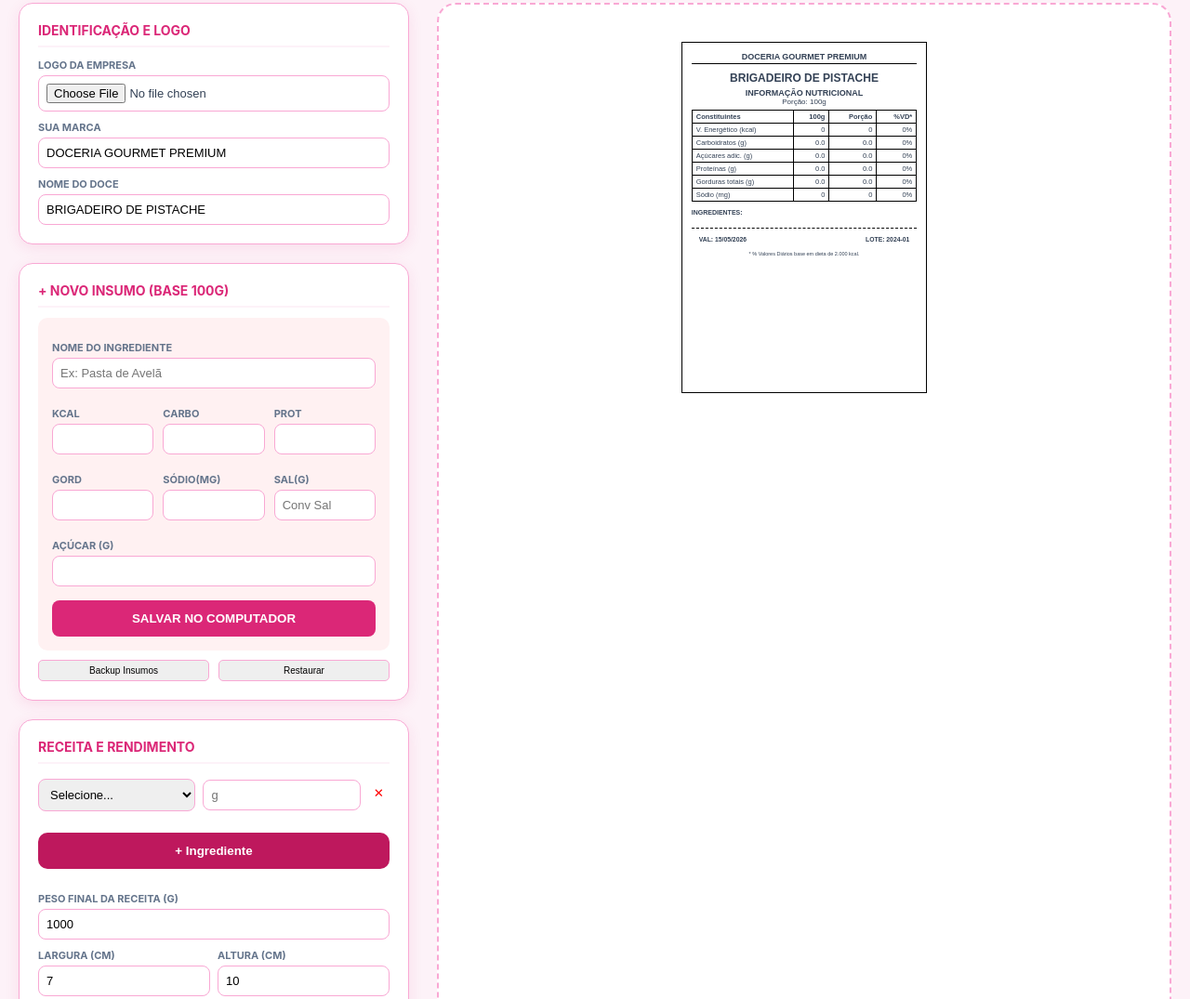
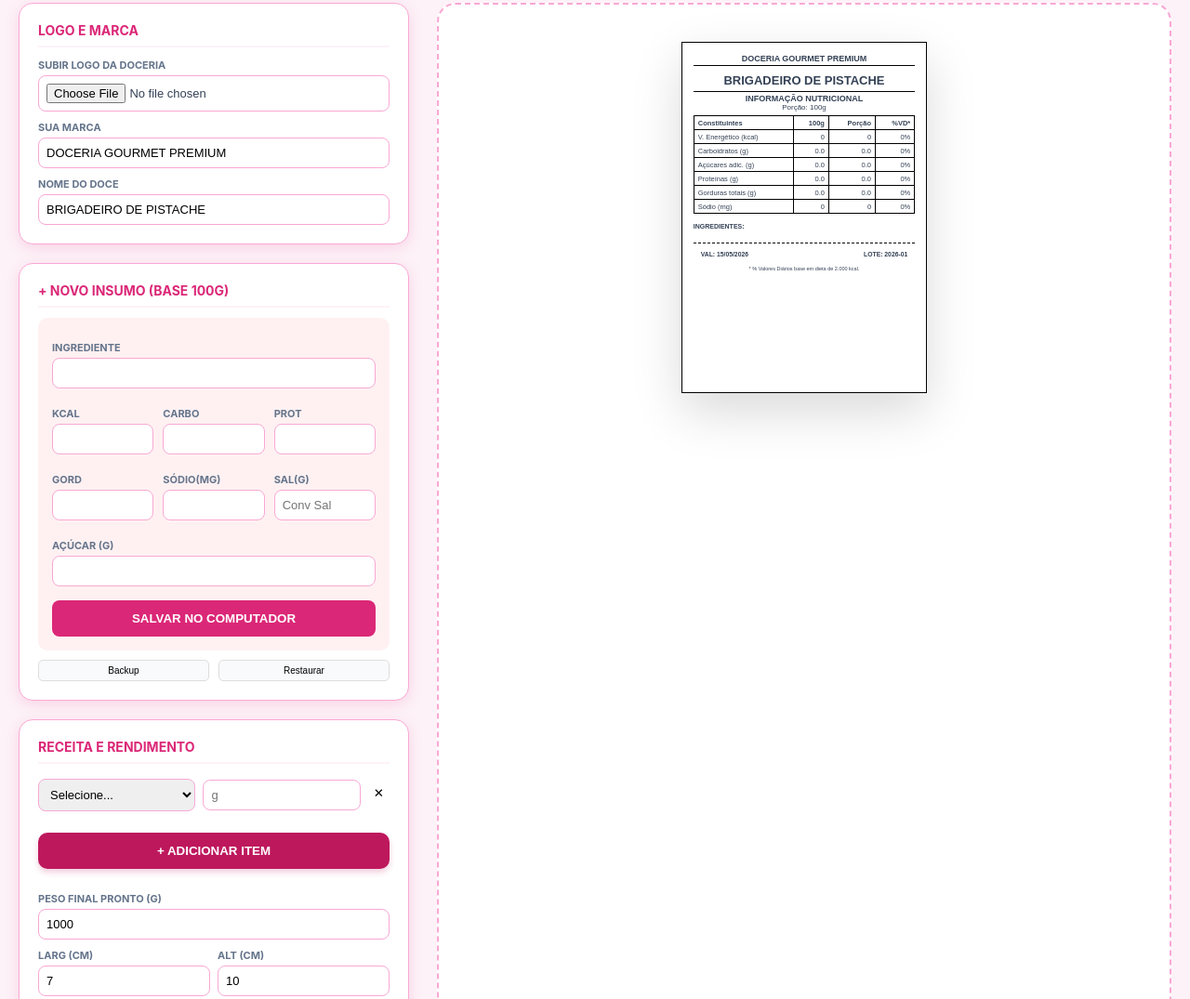
Before and after one commit to allahensus/etiqueta_dolceju, a plain HTML site: page index.html in a window 1280 px wide. Shown: the part 17-1092 px from the top of the page at 93% size. Drawn offline with nearby package versions, Linux system fonts and the light colour scheme.

Commit message:
Update index.html

```diff
--- a/index.html
+++ b/index.html
@@ -6,56 +6,94 @@
     <script src="https://cdnjs.cloudflare.com/ajax/libs/html2canvas/1.4.1/html2canvas.min.js"></script>
     <script src="https://cdnjs.cloudflare.com/ajax/libs/jspdf/2.5.1/jspdf.umd.min.js"></script>
     <style>
-        :root { --primary: #db2777; --bg: #fdf2f8; --border: #f9a8d4; }
+        :root { --primary: #db2777; --bg: #fdf2f8; --border: #f9a8d4; --shadow: rgba(219, 39, 119, 0.15); }
         body{ font-family: 'Inter', sans-serif; background: var(--bg); margin:0; padding:20px; color: #334155; }
         .app{ display:grid; grid-template-columns: 420px 1fr; gap:30px; max-width:1400px; margin:auto; }
-        .panel { background:#fff; border-radius:15px; padding:20px; box-shadow:0 4px 15px rgba(219, 39, 119, 0.1); margin-bottom: 20px; border: 1px solid var(--border); }
+
+        /* EFEITO WOW NOS PAINÉIS */
+        .panel {
+            background:#fff; border-radius:15px; padding:20px;
+            box-shadow:0 4px 15px var(--shadow);
+            margin-bottom: 20px; border: 1px solid var(--border);
+            transition: all 0.3s cubic-bezier(0.4, 0, 0.2, 1);
+        }
+        .panel:hover {
+            transform: translateY(-5px);
+            box-shadow: 0 12px 25px rgba(219, 39, 119, 0.2);
+            border-color: var(--primary);
+        }
         .panel h2 { font-size:14px; text-transform:uppercase; border-bottom: 2px solid var(--bg); padding-bottom: 8px; margin-top: 0; color: var(--primary); }
+
         label { font-size:11px; font-weight: 700; margin-top: 10px; display: block; color: #64748b; text-transform: uppercase; }
-        input, select { width:100%; padding:8px; font-size:13px; border:1px solid var(--border); border-radius:8px; box-sizing: border-box; margin-top: 4px; }
-        .check-group { display: flex; align-items: center; gap: 10px; margin-top: 15px; font-size: 12px; font-weight: bold; color: #475569; }
+
+        input, select {
+            width:100%; padding:8px; font-size:13px; border:1px solid var(--border);
+            border-radius:8px; box-sizing: border-box; margin-top: 4px;
+            outline: none; transition: all 0.2s ease;
+        }
+        input:focus, select:focus {
+            border-color: var(--primary);
+            box-shadow: 0 0 0 3px rgba(219, 39, 119, 0.1);
+        }
+
+        .check-group { display: flex; align-items: center; gap: 8px; margin-top: 15px; font-size: 12px; font-weight: bold; color: #475569; }
         .check-group input { width: 18px; height: 18px; margin: 0; cursor: pointer; }
+
         .grid-new-item { display: grid; grid-template-columns: repeat(3, 1fr); gap: 10px; background: #fff1f2; padding: 15px; border-radius: 10px; margin-top: 10px; }
         .full-width { grid-column: span 3; }
-        .btn-save-item { grid-column: span 3; background: var(--primary); color: white; border: none; padding: 12px; border-radius: 8px; cursor: pointer; font-weight: bold; margin-top: 5px; }
-        .ingrediente-row { display: flex; gap: 8px; margin-bottom: 8px; align-items: center; }
-        .btn-add { background: #be185d; color: #fff; width: 100%; margin: 15px 0; padding: 12px; border-radius: 10px; border: none; cursor: pointer; font-weight: bold; }
-        .preview { position: sticky; top: 20px; display: flex; justify-content: center; background: #fff; border-radius: 20px; padding: 40px; border: 2px dashed var(--border); }
-        #etiqueta { background: #fff; border: 1px solid #000; padding: 10px; box-sizing: border-box; font-family: Arial, sans-serif; display: flex; flex-direction: column; overflow: hidden; }
-        .logo-v { max-width: 60px; max-height: 40px; margin: 0 auto 5px auto; display: block; object-fit: contain; }
+        .btn-save-item { grid-column: span 3; background: var(--primary); color: white; border: none; padding: 12px; border-radius: 8px; cursor: pointer; font-weight: bold; margin-top: 5px; transition: 0.3s; }
+        .btn-save-item:hover { background: #be185d; }
+
+        .ingrediente-row { display: flex; gap: 8px; margin-bottom: 8px; align-items: center; animation: slideIn 0.3s ease; }
+        @keyframes slideIn { from { opacity: 0; transform: translateX(-10px); } to { opacity: 1; transform: translateX(0); } }
+
+        .btn-add { background: #be185d; color: #fff; width: 100%; margin: 15px 0; padding: 12px; border-radius: 10px; border: none; cursor: pointer; font-weight: bold; box-shadow: 0 4px 6px rgba(190, 24, 93, 0.2); }
+
+        .preview { position: sticky; top: 20px; display: flex; justify-content: center; background: #fff; border-radius: 20px; padding: 40px; border: 2px dashed var(--border); background-image: radial-gradient(var(--border) 0.5px, transparent 0.5px); background-size: 20px 20px; }
+        #etiqueta { background: #fff; border: 1px solid #000; padding: 12px; box-sizing: border-box; font-family: Arial, sans-serif; display: flex; flex-direction: column; overflow: hidden; box-shadow: 0 20px 50px rgba(0,0,0,0.15); }
+
+        .logo-v { max-width: 65px; max-height: 45px; margin: 0 auto 5px auto; display: block; object-fit: contain; }
         .empresa-v { text-align: center; font-size: 9px; font-weight: bold; text-transform: uppercase; border-bottom: 1px solid #000; padding-bottom: 2px; margin-bottom: 4px; }
-        .nome-v { font-size: 12px; font-weight: bold; text-align: center; text-transform: uppercase; margin: 4px 0; }
-        .tabela { border: 1px solid #000; width: 100%; border-collapse: collapse; font-size: 7.5px; }
-        .tabela td { border: 1px solid #000; padding: 2px 4px; text-align: right; }
+        .nome-v { font-size: 13px; font-weight: bold; text-align: center; text-transform: uppercase; margin: 4px 0; }
+        .info-tit { text-align: center; font-weight: bold; font-size: 9px; border-top: 1px solid #000; padding-top: 2px; }
+
+        .tabela { border: 1.5px solid #000; width: 100%; border-collapse: collapse; font-size: 7.5px; }
+        .tabela td { border: 1px solid #000; padding: 2.5px 4px; text-align: right; }
         .tabela td:first-child { text-align: left; }
         .bold { font-weight: bold; }
-        .ing-lista { font-size: 7px; margin-top: 8px; line-height: 1.2; text-align: justify; }
-        .selo-alerta { border: 1px solid #000; text-align: center; font-weight: bold; margin-top: 5px; padding: 4px; font-size: 8px; text-transform: uppercase; }
+
+        .ing-lista { font-size: 7px; margin-top: 10px; line-height: 1.25; text-align: justify; }
+        .selo-alerta { border: 1.5px solid #000; text-align: center; font-weight: bold; margin-top: 8px; padding: 4px; font-size: 8.5px; text-transform: uppercase; }
+
         .datas-box { display: flex; justify-content: space-between; flex-wrap: wrap; font-size: 6.8px; margin-top: 12px; font-weight: bold; border-top: 1px dashed #000; padding: 8px 8px 4px 8px; gap: 5px; width: 100%; box-sizing: border-box; }
         .obs-legal { font-size: 5.5px; text-align: center; margin-top: 5px; width: 100%; line-height: 1.1; white-space: normal; }
+
         .buttons-export { display:grid; grid-template-columns: 1fr 1fr 1fr; gap:10px; margin-top: 15px; }
-        .btn-exp { border: none; padding: 12px; border-radius: 8px; color: white; font-weight: bold; cursor: pointer; font-size: 11px; }
-        .disclaimer { font-size: 10px; color: #94a3b8; text-align: center; margin-top: 15px; font-style: italic; }
+        .btn-exp { border: none; padding: 12px; border-radius: 8px; color: white; font-weight: bold; cursor: pointer; font-size: 11px; transition: transform 0.2s; }
+        .btn-exp:active { transform: scale(0.95); }
+
         .oculto { display: none !important; }
-        @media print { .sidebar, .panel, .disclaimer { display: none; } body { background: white; padding: 0; } .preview { border: none; padding: 0; } }
+        @media print { .sidebar, .panel { display: none; } body { background: white; padding: 0; } .preview { border: none; padding: 0; } #etiqueta { box-shadow: none; border: 1px solid #000; } }
     </style>
 </head>
 <body>
+
 <div class="app">
     <div class="sidebar">
         <div class="panel">
-            <h2>Identificação e Logo</h2>
-            <label>Logo da Empresa</label>
+            <h2>Logo e Marca</h2>
+            <label>Subir Logo da Doceria</label>
             <input type="file" id="input_logo" accept="image/*" onchange="carregarLogo(event)">
             <label>Sua Marca</label>
             <input id="empresa_nome" value="DOCERIA GOURMET PREMIUM" oninput="atualizar()">
             <label>Nome do Doce</label>
             <input id="prod_nome" value="BRIGADEIRO DE PISTACHE" oninput="atualizar()">
         </div>
+
         <div class="panel">
             <h2>+ Novo Insumo (Base 100g)</h2>
             <div class="grid-new-item">
-                <div class="full-width"><label>Nome do Ingrediente</label><input id="new_nome" placeholder="Ex: Pasta de Avelã"></div>
+                <div class="full-width"><label>Ingrediente</label><input id="new_nome"></div>
                 <div><label>Kcal</label><input type="number" id="new_kcal"></div>
                 <div><label>Carbo</label><input type="number" id="new_carbo"></div>
                 <div><label>Prot</label><input type="number" id="new_prot"></div>
@@ -66,40 +104,48 @@
                 <button class="btn-save-item" onclick="cadastrarInsumo()">SALVAR NO COMPUTADOR</button>
             </div>
             <div style="display: flex; gap: 10px; margin-top: 10px;">
-                <button onclick="exportarBanco()" style="flex:1; font-size:10px; padding:5px; cursor:pointer; border-radius:5px; border:1px solid var(--border);">Backup Insumos</button>
-                <button onclick="importarBanco()" style="flex:1; font-size:10px; padding:5px; cursor:pointer; border-radius:5px; border:1px solid var(--border);">Restaurar</button>
+                <button onclick="exportarBanco()" style="flex:1; font-size:10px; padding:5px; cursor:pointer; background:#f8fafc; border:1px solid #ddd; border-radius:5px;">Backup</button>
+                <button onclick="importarBanco()" style="flex:1; font-size:10px; padding:5px; cursor:pointer; background:#f8fafc; border:1px solid #ddd; border-radius:5px;">Restaurar</button>
             </div>
         </div>
+
         <div class="panel">
             <h2>Receita e Rendimento</h2>
             <div id="lista_ingredientes"></div>
-            <button class="btn-add" onclick="addLinhaIngrediente()">+ Ingrediente</button>
-            <label>Peso Final da Receita (g)</label>
+            <button class="btn-add" onclick="addLinhaIngrediente()">+ ADICIONAR ITEM</button>
+
+            <label>Peso Final Pronto (g)</label>
             <input id="peso_rendimento" type="number" value="1000" oninput="atualizar()">
+
             <div style="display: flex; gap: 8px;">
-                <div style="flex:1"><label>Largura (cm)</label><input id="largura" type="number" value="7" oninput="atualizar()"></div>
-                <div style="flex:1"><label>Altura (cm)</label><input id="altura" type="number" value="10" oninput="atualizar()"></div>
+                <div style="flex:1"><label>Larg (cm)</label><input id="largura" type="number" value="7" oninput="atualizar()"></div>
+                <div style="flex:1"><label>Alt (cm)</label><input id="altura" type="number" value="10" oninput="atualizar()"></div>
             </div>
+
             <label>Peso da Porção (g)</label>
             <input id="peso_porcao" type="number" value="100" oninput="atualizar()">
+
             <label>Glúten / Lactose</label>
             <select id="sel_alerta" onchange="atualizar()">
                 <option value="">Selecione...</option>
                 <option value="CONTÉM GLÚTEN.">Gluten</option>
                 <option value="CONTÉM LACTOSE.">Lactose</option>
                 <option value="CONTÉM GLÚTEN. CONTÉM LACTOSE.">Gluten e Lactose</option>
-                <option value="NÃO CONTÉM GLÚTEN. NÃO CONTÉM LACTOSE.">Isento de Ambos</option>
+                <option value="NÃO CONTÉM GLÚTEN. NÃO CONTÉM LACTOSE.">Isento</option>
             </select>
+
             <div class="check-group">
                 <input type="checkbox" id="chk_data" checked onchange="atualizar()">
-                <label for="chk_data">EXIBIR VALIDADE E LOTE</label>
+                <label for="chk_data" style="cursor:pointer">EXIBIR VALIDADE E LOTE</label>
             </div>
+
             <div id="painel_datas">
                 <div style="display: flex; gap: 8px;">
                     <div style="flex:1"><label>Validade</label><input id="validade" value="15/05/2026" oninput="atualizar()"></div>
-                    <div style="flex:1"><label>Lote</label><input id="lote" value="2024-01" oninput="atualizar()"></div>
+                    <div style="flex:1"><label>Lote</label><input id="lote" value="2026-01" oninput="atualizar()"></div>
                 </div>
             </div>
+
             <div class="buttons-export">
                 <button class="btn-exp" style="background:#000" onclick="window.print()">PRINT</button>
                 <button class="btn-exp" style="background:#dc2626;" onclick="exportPDF()">PDF</button>
@@ -107,12 +153,13 @@
             </div>
         </div>
     </div>
+
     <div class="preview">
         <div id="etiqueta">
             <img id="v_logo" class="logo-v oculto">
             <div class="empresa-v" id="v_empresa"></div>
             <div class="nome-v" id="v_nome"></div>
-            <div style="font-size:9px; font-weight:bold; text-align:center;">INFORMAÇÃO NUTRICIONAL</div>
+            <div class="info-tit">INFORMAÇÃO NUTRICIONAL</div>
             <div id="v_porcao_txt" style="font-size:8px; text-align:center; margin-bottom:4px;"></div>
             <table class="tabela">
                 <tr class="bold"><td>Constituintes</td><td>100g</td><td>Porção</td><td>%VD*</td></tr>
@@ -133,11 +180,17 @@
         </div>
     </div>
 </div>
+
 <script>
+// LISTA COMPLETA DOS TOP 40 RESTAURADA E PROTEGIDA
 const DB_PADRAO = {
     "leite_cond": { nome: "Leite Condensado", kcal: 322, carbo: 54, prot: 7.2, gord: 8.5, sodio: 100, acucar: 54 },
-    "creme_leite": { nome: "Creme de Leite Cx", kcal: 163, carbo: 4.5, prot: 2.1, gord: 15, sodio: 50, acucar: 0 },
-    "manteiga": { nome: "Manteiga s/ Sal", kcal: 717, carbo: 0.1, prot: 0.8, gord: 81, sodio: 11, acucar: 0 },
+    "creme_leite_cx": { nome: "Creme de Leite Cx", kcal: 163, carbo: 4.5, prot: 2.1, gord: 15, sodio: 50, acucar: 0 },
+    "leite_integral": { nome: "Leite de Caixinha Integral", kcal: 60, carbo: 4.7, prot: 3.2, gord: 3.2, sodio: 45, acucar: 0 },
+    "leite_desnatado": { nome: "Leite de Caixinha Desnatado", kcal: 35, carbo: 4.7, prot: 3.3, gord: 0, sodio: 50, acucar: 0 },
+    "leite_semi": { nome: "Leite Semidesnatado", kcal: 45, carbo: 4.7, prot: 3.3, gord: 1.5, sodio: 50, acucar: 0 },
+    "leite_ninho": { nome: "Leite em Pó (Ninho)", kcal: 496, carbo: 38, prot: 26, gord: 27, sodio: 370, acucar: 0 },
+    "manteiga_sem_sal": { nome: "Manteiga s/ Sal", kcal: 717, carbo: 0.1, prot: 0.8, gord: 81, sodio: 11, acucar: 0 },
     "chocolate_ao_leite": { nome: "Chocolate ao Leite", kcal: 540, carbo: 58, prot: 5.5, gord: 31, sodio: 80, acucar: 50 },
     "chocolate_meio_amargo": { nome: "Chocolate Meio Amargo", kcal: 470, carbo: 50, prot: 4, gord: 28, sodio: 10, acucar: 40 },
     "chocolate_branco": { nome: "Chocolate Branco", kcal: 539, carbo: 53, prot: 5.9, gord: 32, sodio: 78, acucar: 53 },
@@ -148,8 +201,6 @@ const DB_PADRAO = {
     "farinha_trigo": { nome: "Farinha de Trigo", kcal: 360, carbo: 75, prot: 10, gord: 1.4, sodio: 2, acucar: 0 },
     "farinha_amendoas": { nome: "Farinha de Amêndoas", kcal: 579, carbo: 21, prot: 21, gord: 50, sodio: 1, acucar: 4 },
     "farinha_aveia": { nome: "Farinha de Aveia", kcal: 389, carbo: 66, prot: 16, gord: 6.9, sodio: 0, acucar: 0 },
-    "leite_ninho": { nome: "Leite em Pó (Ninho)", kcal: 496, carbo: 38, prot: 26, gord: 27, sodio: 370, acucar: 0 },
-    "leite_integral": { nome: "Leite Integral", kcal: 60, carbo: 4.7, prot: 3.2, gord: 3.2, sodio: 43, acucar: 0 },
     "ovo_inteiro": { nome: "Ovo Inteiro", kcal: 143, carbo: 0.7, prot: 12, gord: 9.5, sodio: 124, acucar: 0 },
     "gema_ovo": { nome: "Gema de Ovo", kcal: 322, carbo: 3.6, prot: 16, gord: 27, sodio: 48, acucar: 0 },
     "claras": { nome: "Clara de Ovo", kcal: 52, carbo: 0.7, prot: 11, gord: 0.2, sodio: 166, acucar: 0 },
@@ -177,7 +228,7 @@ const DB_PADRAO = {
 };
 
 const ALERGENICOS = ["LEITE", "OVO", "TRIGO", "AMENDOIM", "AMÊNDOA", "AVELÃ", "PISTACHE", "SOJA", "CASTANHA"];
-let DB_CUSTOM = JSON.parse(localStorage.getItem('db_final_v4')) || {};
+let DB_CUSTOM = JSON.parse(localStorage.getItem('db_wow_final')) || {};
 let DB = { ...DB_PADRAO, ...DB_CUSTOM };
 
 function carregarLogo(e) {
@@ -185,36 +236,41 @@ function carregarLogo(e) {
     reader.onload = function(){ document.getElementById('v_logo').src = reader.result; document.getElementById('v_logo').classList.remove('oculto'); }
     reader.readAsDataURL(e.target.files[0]);
 }
+
 function cadastrarInsumo() {
     const nome = document.getElementById('new_nome').value;
     if(!nome) return alert("Digite o nome");
     const id = "c_" + Date.now();
     DB_CUSTOM[id] = { nome: nome, kcal: parseFloat(document.getElementById('new_kcal').value)||0, carbo: parseFloat(document.getElementById('new_carbo').value)||0, prot: parseFloat(document.getElementById('new_prot').value)||0, gord: parseFloat(document.getElementById('new_gord').value)||0, sodio: parseFloat(document.getElementById('new_sodio').value)||0, acucar: parseFloat(document.getElementById('new_acucar').value)||0 };
-    localStorage.setItem('db_final_v4', JSON.stringify(DB_CUSTOM));
+    localStorage.setItem('db_wow_final', JSON.stringify(DB_CUSTOM));
     location.reload();
 }
+
 function exportarBanco() {
     const data = JSON.stringify(DB_CUSTOM);
     const blob = new Blob([data], {type: 'application/json'});
     const a = document.createElement('a'); a.href = URL.createObjectURL(blob);
-    a.download = 'backup-insumos.json'; a.click();
+    a.download = 'backup.json'; a.click();
 }
+
 function importarBanco() {
     const input = document.createElement('input'); input.type = 'file';
     input.onchange = e => {
         const file = e.target.files[0]; const reader = new FileReader();
-        reader.onload = ev => { localStorage.setItem('db_final_v4', ev.target.result); location.reload(); };
+        reader.onload = ev => { localStorage.setItem('db_wow_final', ev.target.result); location.reload(); };
         reader.readAsText(file);
     }; input.click();
 }
+
 function addLinhaIngrediente() {
     const container = document.getElementById('lista_ingredientes');
     const div = document.createElement('div'); div.className = 'ingrediente-row';
     let opt = '<option value="">Selecione...</option>';
     Object.keys(DB).sort((a,b) => DB[a].nome.localeCompare(DB[b].nome)).forEach(k => opt += `<option value="${k}">${DB[k].nome}</option>`);
-    div.innerHTML = `<select onchange="atualizar()">${opt}</select><input type="number" placeholder="g" oninput="atualizar()"><button onclick="this.parentElement.remove(); atualizar();" style="border:none; background:none; cursor:pointer; color:red;">✕</button>`;
+    div.innerHTML = `<select onchange="atualizar()">${opt}</select><input type="number" placeholder="g" oninput="atualizar()"><button onclick="this.parentElement.remove(); atualizar();" style="border:none; background:none; cursor:pointer;">✕</button>`;
     container.appendChild(div);
 }
+
 function atualizar() {
     let somas = { kcal: 0, carbo: 0, prot: 0, gord: 0, sodio: 0, acucar: 0 };
     let itens = [];
@@ -229,35 +285,45 @@ function atualizar() {
             itens.push({ nome: i.nome, peso: qtd });
         }
     });
+
     const rend = parseFloat(document.getElementById('peso_rendimento').value) || 1;
     const porcao = parseFloat(document.getElementById('peso_porcao').value) || 100;
     const f100 = 100 / rend; const fP = porcao / rend;
     const vds = { kcal: 2000, carbo: 300, acucar: 50, prot: 75, gord: 55, sodio: 2000 };
+
     ['kcal', 'carbo', 'acucar', 'prot', 'gord', 'sodio'].forEach(c => {
         const v100 = somas[c] * f100; const vP = somas[c] * fP;
         document.getElementById(`v100_${c}`).innerText = v100.toFixed(c === 'sodio' || c === 'kcal' ? 0 : 1);
         document.getElementById(`vp_${c}`).innerText = vP.toFixed(c === 'sodio' || c === 'kcal' ? 0 : 1);
         document.getElementById(`vd_${c}`).innerText = Math.round((vP / vds[c]) * 100) + "%";
     });
+
     itens.sort((a, b) => b.peso - a.peso);
     document.getElementById('v_ing_lista').innerHTML = itens.map(it => {
         let n = it.nome.toLowerCase();
         ALERGENICOS.forEach(al => { if (n.includes(al.toLowerCase())) n = `<strong>${n.toUpperCase()}</strong>`; });
         return n;
     }).join(", ");
+
     document.getElementById('v_empresa').innerText = document.getElementById('empresa_nome').value;
     document.getElementById('v_nome').innerText = document.getElementById('prod_nome').value;
     document.getElementById('v_porcao_txt').innerText = `Porção: ${porcao}g`;
+
     const alerta = document.getElementById('sel_alerta').value;
-    document.getElementById('v_alerta').innerText = alerta; document.getElementById('v_alerta').classList.toggle('oculto', !alerta);
+    document.getElementById('v_alerta').innerText = alerta;
+    document.getElementById('v_alerta').classList.toggle('oculto', !alerta);
+
     const exibir = document.getElementById('chk_data').checked;
+    document.getElementById('painel_datas').classList.toggle('oculto', !exibir);
     document.getElementById('v_datas_box').classList.toggle('oculto', !exibir);
     document.getElementById('v_val').innerText = document.getElementById('validade').value;
     document.getElementById('v_lote').innerText = document.getElementById('lote').value;
+
     const et = document.getElementById('etiqueta');
     et.style.width = (document.getElementById('largura').value || 7) + "cm";
     et.style.height = (document.getElementById('altura').value || 10) + "cm";
 }
+
 async function exportJPG() { const c = await html2canvas(document.getElementById('etiqueta'), {scale:4}); const a = document.createElement("a"); a.href = c.toDataURL("image/jpeg", 0.9); a.download = 'etiqueta.jpg'; a.click(); }
 async function exportPDF() { const { jsPDF } = window.jspdf; const w = parseFloat(document.getElementById('largura').value); const h = parseFloat(document.getElementById('altura').value); const c = await html2canvas(document.getElementById('etiqueta'), { scale: 4 }); const pdf = new jsPDF({ unit: "cm", format: [w, h] }); pdf.addImage(c.toDataURL("image/png"), 'PNG', 0, 0, w, h); pdf.save('etiqueta.pdf'); }
 window.onload = () => { addLinhaIngrediente(); atualizar(); };
```
